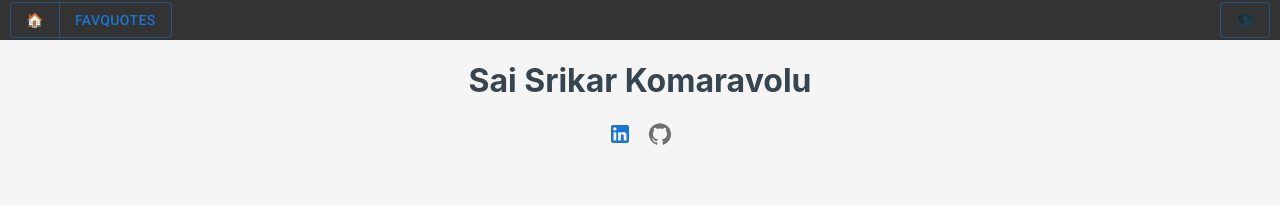
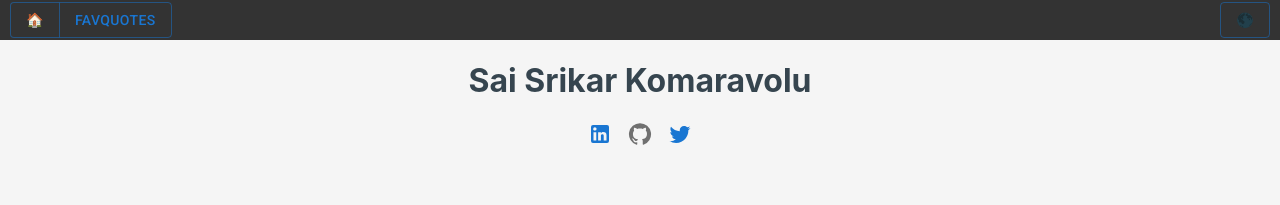
Before and after one commit to saisrikark/saisrikark.github.io, a React (Create React App) app: page / in a window 1280 px wide. Shown: the top 205 px of the page. Built offline with nearby package versions, Linux system fonts and the light colour scheme; the HTML template or start-up script is replaced by a standard one.

Commit message:
twitter link

```diff
--- a/src/Home.tsx
+++ b/src/Home.tsx
@@ -6,6 +6,7 @@ import Stack from '@mui/material/Stack';
 
 import LinkedInIcon from '@mui/icons-material/LinkedIn';
 import GitHubIcon from '@mui/icons-material/GitHub';
+import TwitterIcon from '@mui/icons-material/Twitter';
 
 const Intro = () => {
     return (
@@ -63,6 +64,7 @@ const Home = () => {
                     >
                     <Link target="_blank" rel="noopener noreferrer" href="https://in.linkedin.com/in/srikar-k" underline="none"><LinkedInIcon color="primary"></LinkedInIcon></Link>
                     <Link target="_blank" rel="noopener noreferrer" href="https://github.com/saisrikark" underline="none"><GitHubIcon color="action"></GitHubIcon></Link>
+                    <Link target="_blank" rel="noopener noreferrer" href="https://twitter.com/sai_srikar_k" underline="none"><TwitterIcon color="primary"></TwitterIcon></Link>
                 </Box>
             </div>
             <Intro></Intro>
```
